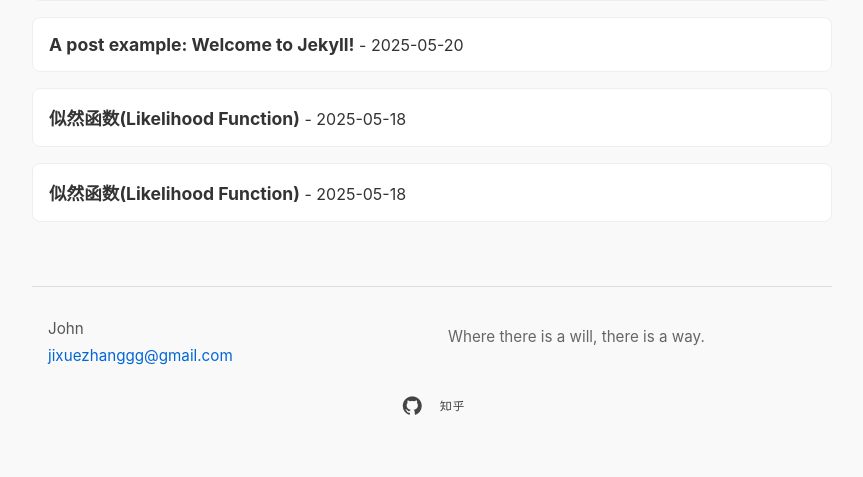
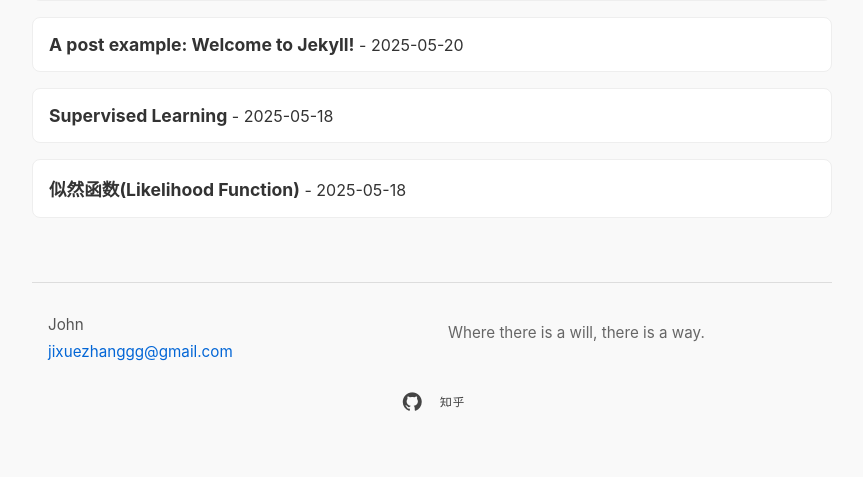
Before and after one commit to johnpink11/johnpink11.github.io, a Jekyll site: the page built from docs/index.markdown, in a window 1280 px wide. Shown: the part 1060-1537 px from the top of the page, without its empty margins (208-1071 px from the left). Built offline with Jekyll 4.4.1, drawn with Linux system fonts in a browser that asks for light colours.

Commit message:
alert the title

```diff
--- a/docs/_posts/math/2026-09-29-SupervisedLearning.md
+++ b/docs/_posts/math/2026-09-29-SupervisedLearning.md
@@ -1,6 +1,6 @@
 ---
 layout: post
-title: "似然函数(Likelihood Function)"
+title: "Supervised Learning"
 date: 2025-05-18
 categories: math
 ---
```
